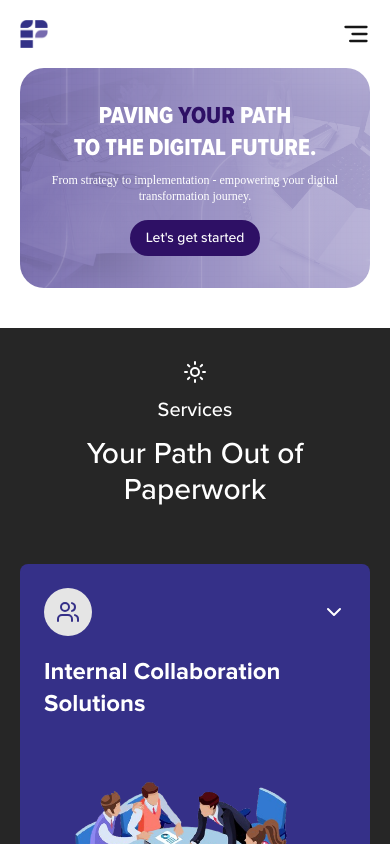
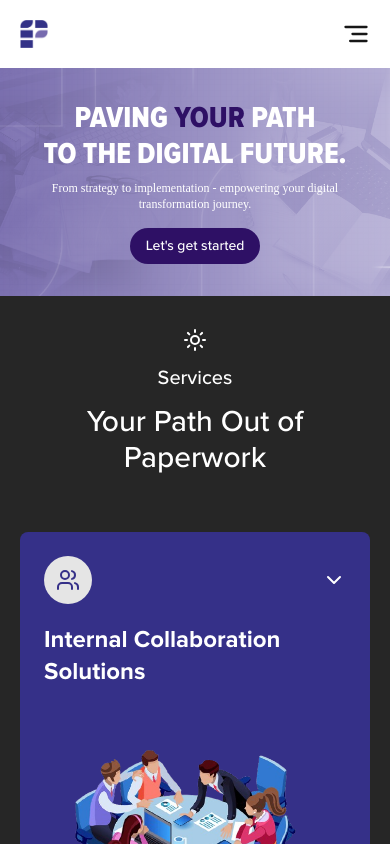
Before and after one commit to cyclebittt/pavewebyyyy, a Next.js app: page / in a window 390 px wide. Shown: the top 844 px of the page. Built offline with nearby package versions, Linux system fonts and the light colour scheme; a web font is replaced by a local one.

Commit message:
changes done

```diff
--- a/app/page.js
+++ b/app/page.js
@@ -44,8 +44,8 @@ export default function Home() {
     <div className="font-proxima">
       <Navbar />
 
-      <div className="px-5">
-        <div className="relative flex flex-col items-center py-8 md:pt-40 md:pb-52 px-4 gap-4 md:gap-12 rounded-3xl overflow-hidden">
+      <div className="md:px-5">
+        <div className="relative flex flex-col items-center py-8 md:pt-40 md:pb-52 px-4 gap-4 md:gap-12 md:rounded-3xl overflow-hidden">
           {/* <video autoPlay muted loop
             className="absolute inset-0 w-full h-full object-cover -z-10"
             src="https://videos.pexels.com/video-files/1957727/1957727-hd_1920_1080_30fps.mp4"
@@ -53,7 +53,7 @@ export default function Home() {
           <img src="/img/bg.png" alt="" className="absolute inset-0 w-full h-full object-cover -z-10" />
 
           <div className="flex text-white flex-col items-center justify-center gap-2 md:gap-4 max-w-3xl">
-            <h1 className="text-2xl sm:text-5xl md:text-7xl font-extrabold text-center uppercase">Paving <span className="text-violet-950">Your</span> Path <br />to the Digital Future.</h1>
+            <h1 className="text-3xl sm:text-5xl md:text-7xl font-extrabold text-center uppercase">Paving <span className="text-violet-950">Your</span> Path <br />to the Digital Future.</h1>
             <p className="text-xs md:text-lg text-center">From strategy to implementation - empowering your digital transformation journey.</p>
           </div>
 
@@ -106,7 +106,7 @@ export default function Home() {
         </div>
       </div> */}
 
-      <div className="px-0 md:px-5 py-10">
+      <div className="px-0 md:px-5 pb-10">
         <div className="bg-neutral-800 rounded-none md:rounded-3xl px-5 py-8 md:p-14 flex flex-col items-center justify-center gap-12">
           <div className="flex flex-col items-center justify-center gap-14">
             <div className="text-white flex flex-col items-center justify-center gap-3 max-w-2xl">
```
